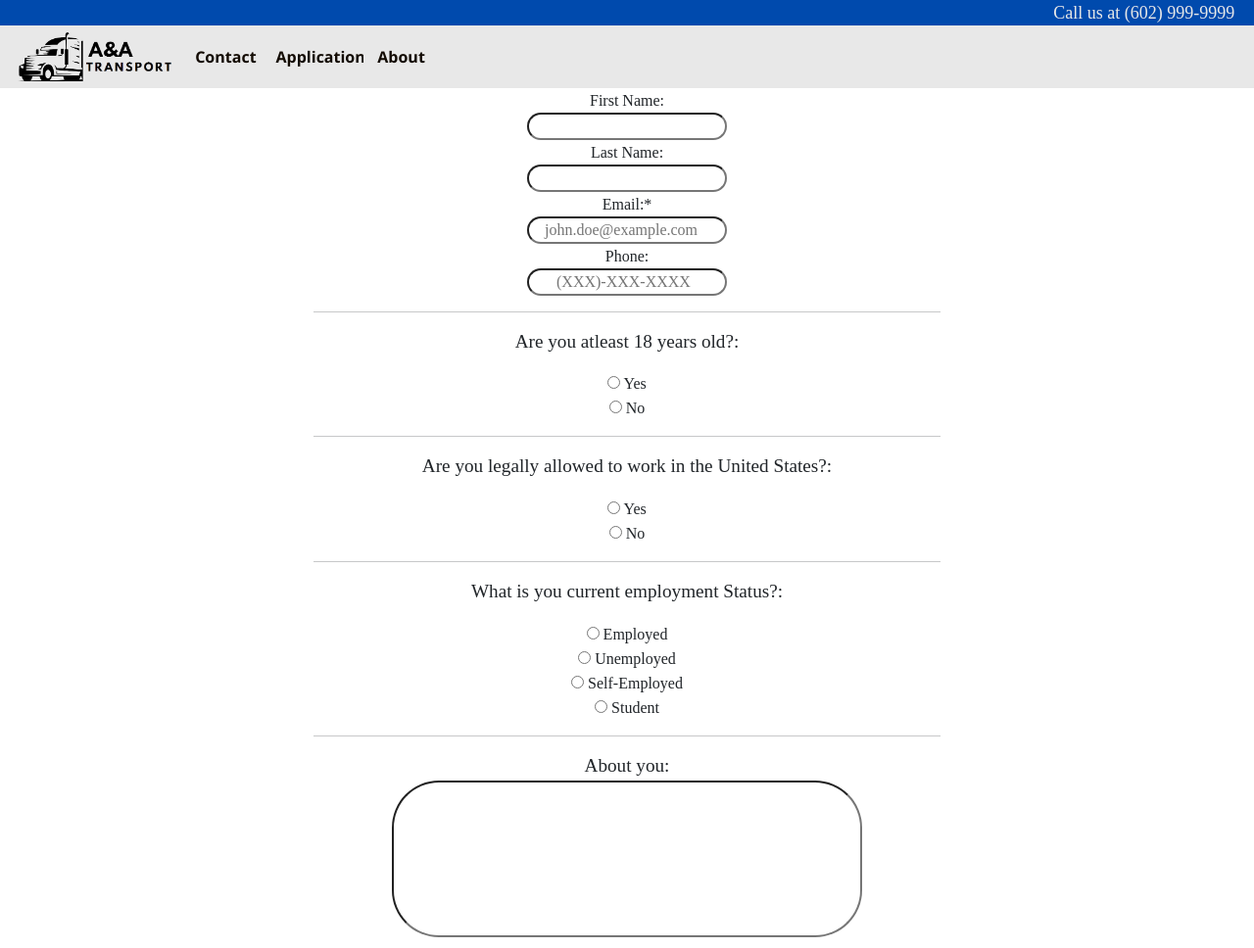
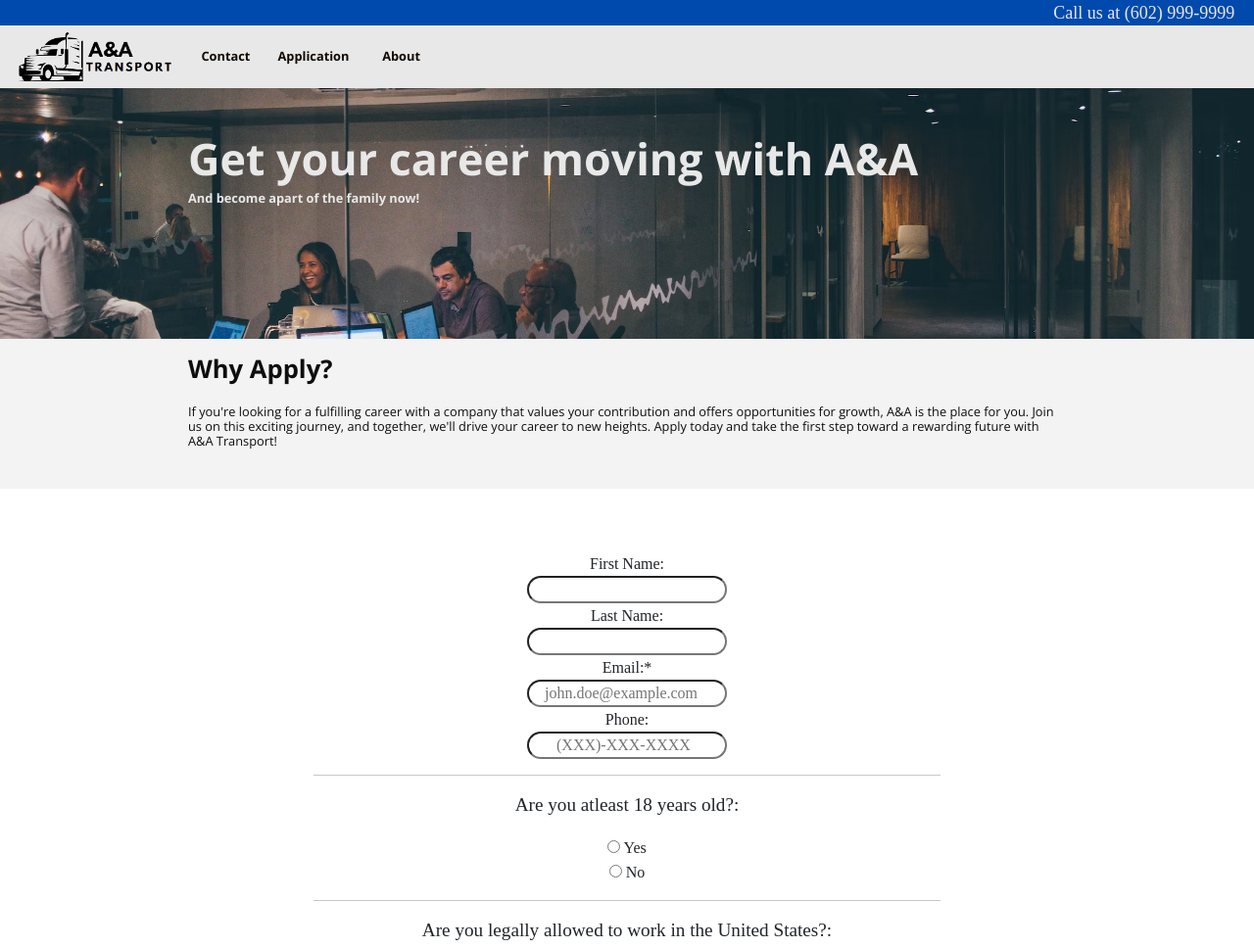
Before and after one commit to asherpage/Website-Coding-Development, a website: page contact.html in a window 1280 px wide. Shown: the top 968 px of the page at 98% size. Drawn offline with nearby package versions, Linux system fonts and the light colour scheme; a web font is replaced by a local one.

Commit message:
contact page almost done

```diff
--- a/SCSS/contact.scss
+++ b/SCSS/contact.scss
@@ -4,7 +4,7 @@ $font-family_1: kanit;
 .ab {
 	width: 30rem;
 	height: 10rem;
-	border-radius: 3rem;
+	border-radius: 2rem;
 }
 .txt {
 	font-family: $font-family_1;
@@ -12,6 +12,24 @@ $font-family_1: kanit;
 }
 .form {
 	text-align: center;
+    button{
+        margin-top: 2vw;
+        font-family: kanit;
+        width: 10vw;
+        height: 3vw;
+        border-radius: 2rem;
+        margin-bottom: 5vw;
+        // border: 2px solid $tertiary;
+        // color: $tertiary;
+        // background-color: $primary;
+        transition: 0.1s;
+        &:hover{
+            background-color: $tertiary;
+            color: $primary;
+            transition: 0.1s;
+            border: $tertiary;
+        }
+    }
 }
 .txt_ {
 	font-size: 1.2rem;
@@ -21,3 +39,44 @@ $font-family_1: kanit;
 	margin-left: 25%;
 	width: 50%;
 }
+.banner{
+    height: 20vw;
+    width: 100%;
+    background-image: url(../images/photo-1541746972996-4e0b0f43e02a.avif);
+    background-position: center;
+    background-size: cover;
+    padding-left: 15vw;
+    p{
+        font-size: 3.5vw;
+        padding-top: 3vw;
+        color: $primary;
+        font-family: navbold;
+        margin-bottom: 0;
+
+    }
+    h6{
+        font-size: 1vw;
+        color: $primary;
+        font-family: navbold;
+    }
+
+}
+ .why-apply{
+    height: 12vw;
+    width: 100%;
+    background-color: rgb(243, 243, 243);
+    margin-bottom: 5vw;
+    p{
+        font-size: 2vw;
+        padding-top: 3vw;
+        color: rgb(14, 14, 14);
+        padding: 1vw 0 0 15vw;
+        font-family: navbold;
+    }
+    h6{
+        font-size: 1vw;
+        color: rgb(14, 14, 14);
+        padding: 0 15vw 0 15vw;
+        font-family: nav;
+    }
+}
--- a/SCSS/nav.scss
+++ b/SCSS/nav.scss
@@ -42,14 +42,15 @@
         width: 6vw;
         height: 3vw;
         margin: 1vw 1vw 0 0;
-        font-size: 16px;
+        font-size: 1vw;
         transition: .1s;
+        margin-bottom: 5vw;
         &:hover{
             font-weight: bolder;
             font-size: 17px;
             transition: .1s;
             color: $tertiary;
-            // text-decoration: underline;
+            text-decoration: underline;
         }
     }
     #phone{
--- a/contact.html
+++ b/contact.html
@@ -19,7 +19,9 @@
         <a href=""><button id="phone">(602) 999-9999</button></a>
         </div>
         <div>
-
+            <div class="banner"><p>Get your career moving with A&A</p><h6>And become apart of the family now!</h6></div>
+            <div class="why-apply"><p>Why Apply?</p><h6>If you're looking for a fulfilling career with a company that values your contribution and offers opportunities for growth, A&A is the place for you. Join us on this exciting journey, and together, we'll drive your career to new heights.
+                Apply today and take the first step toward a rewarding future with A&A Transport!</h6></div>
           <div class="form">
             <fieldset>
            <label for="text" class="txt">First Name:</label>
@@ -76,6 +78,8 @@
             <label for="text" class="txt_">About you:</label>
             <br>
             <input type="text" class="ab">
+            <br>
+            <button type="submit">Submit</button>
         </fieldset>
         </div>
 
```
Also changed, not shown: SCSS/contact.css, SCSS/nav.css, SCSS/styles.css, images/photo-1541746972996-4e0b0f43e02a.avif (added), 3 other files.
